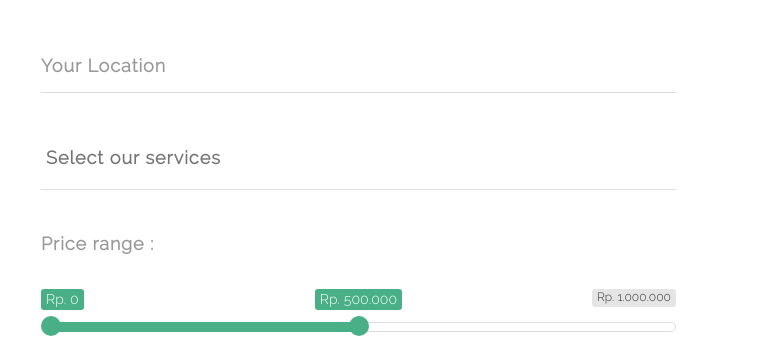
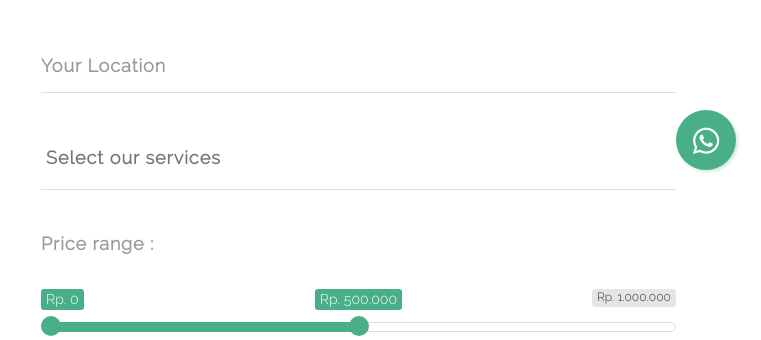
Before and after one commit to farhan27007/testing-blondev, a PHP site: page /kontak-kami.html in a window 1280 px wide. Shown: the part 590-930 px from the top of the page, without its empty margins (519-1280 px from the left). Run offline with PHP 8.4, Linux system fonts and the light colour scheme; some libraries are stand-ins or nearby versions.

Commit message:
fixing all page

```diff
--- a/assets/css/other-page.css
+++ b/assets/css/other-page.css
@@ -204,3 +204,27 @@
 	border-radius: 7px;
 	font-size: 19px;
 }
+
+/* halaman kontak kami - chat whatsapp */
+.float{
+  position:fixed;
+  width:60px;
+  height:60px;
+  bottom:40px;
+  right:25px;
+  background-color:#48af86;
+  color:#FFF;
+  border-radius:50px;
+  text-align:center;
+  font-size:30px;
+  box-shadow: 2px 2px 3px rgba(72, 175, 134, 0.25);
+  z-index:100;
+}
+
+.my-float,.my-float:hover,
+.my-float:focus,.my-float:active{
+  margin-top:16px;
+  text-decoration: none;
+  color: #fff;
+}
+/* floating button whatsapp */
--- a/kontak-kami.html
+++ b/kontak-kami.html
@@ -135,6 +135,12 @@
 		</div>
 	</div>
 
+	<a href="https://api.whatsapp.com/send?phone=6281271562892&text=Halo%20Blondev :)%20apakah%20saya%20bisa%20berkonsultasi%20mengenai%20pembuatan%20website atau aplikasi %20di%20Blondev?%20Terimakasih" class="float" target="_blank">
+		<i class="fab fa-whatsapp my-float"></i>
+	</a>
+
+
+
 	<!-- include footer -->
 	<div id="footer"></div>
 
```
